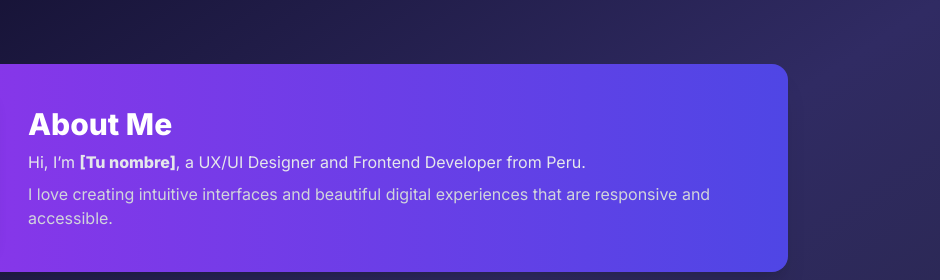
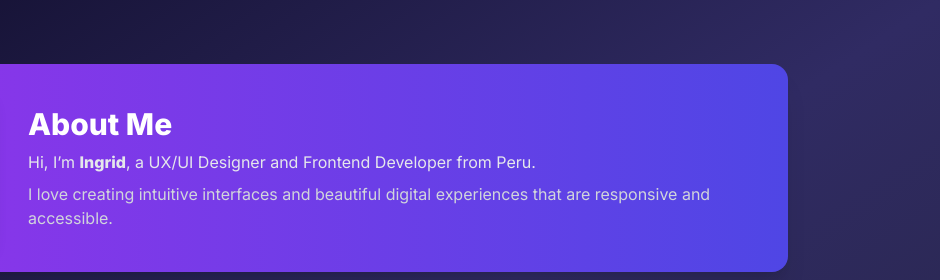
Before and after one commit to ILANDAS/mi-portafolio, a plain HTML site: page index.html in a window 1280 px wide. Shown: the top 280 px of the page, 340-1280 px from the left. Drawn offline with nearby package versions, Linux system fonts and the light colour scheme.

Commit message:
pequeños cambios de diseño

```diff
--- a/index.html
+++ b/index.html
@@ -26,7 +26,7 @@
           <!-- Texto -->
           <div>
             <h2 class="text-white text-3xl font-bold mb-2">About Me</h2>
-            <p class="text-gray-200">Hi, I’m <strong>[Tu nombre]</strong>, a UX/UI Designer and Frontend Developer from Peru.</p>
+            <p class="text-gray-200">Hi, I’m <strong>Ingrid</strong>, a UX/UI Designer and Frontend Developer from Peru.</p>
             <p class="text-gray-300 mt-2">I love creating intuitive interfaces and beautiful digital experiences that are responsive and accessible.</p>
           </div>
         </div>
```
